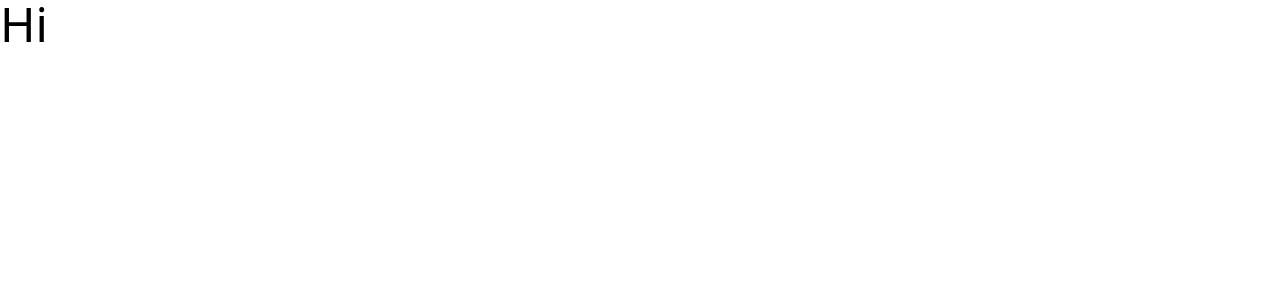
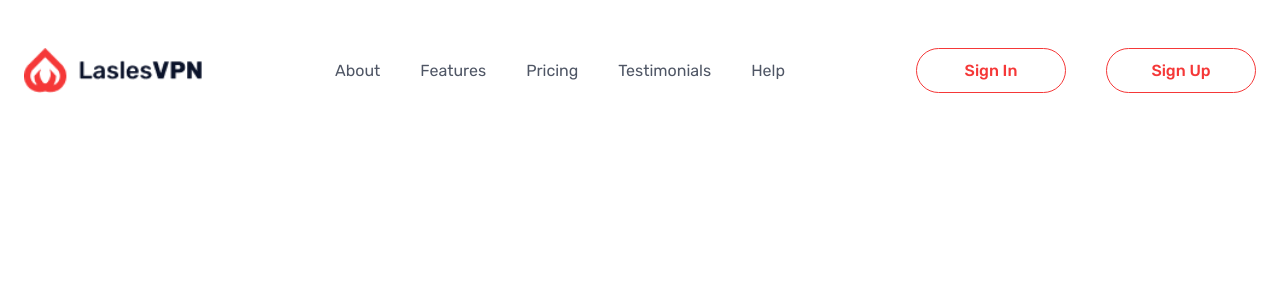
Before and after one commit to AlfazUlIslam/las-les-vpn, a React (Vite) app: page / in a window 1280 px wide. Shown: the top 300 px of the page. Built offline with nearby package versions, Linux system fonts and the light colour scheme; the HTML template or start-up script is replaced by a standard one.

Commit message:
navbar added

```diff
--- a/package.json
+++ b/package.json
@@ -11,7 +11,8 @@
   },
   "dependencies": {
     "react": "^18.3.1",
-    "react-dom": "^18.3.1"
+    "react-dom": "^18.3.1",
+    "react-icons": "^5.3.0"
   },
   "devDependencies": {
     "@eslint/js": "^9.13.0",
--- a/src/App.jsx
+++ b/src/App.jsx
@@ -1,10 +1,11 @@
+import { Navbar } from "./components"
 import './App.css'
 
 function App() {
   return (
-    <>
-      <div className="text-5xl">Hi</div>
-    </>
+    <div className="app">
+      <Navbar />
+    </div>
   )
 }
 
--- a/src/components/Navbar/Navbar.css
+++ b/src/components/Navbar/Navbar.css
@@ -0,0 +1,25 @@
+@keyframes slide-up-animation {
+    0% {
+        transform: translateY(100px);
+        -webkit-transform: translateY(100px);
+    }
+    100% {
+        transform: translateY(0px);
+        -webkit-transform: translateY(0px);
+    }
+}
+
+@-webkit-keyframes slide-up-animation {
+    0% {
+        transform: translateY(100px);
+        -webkit-transform: translateY(100px);
+    }
+    100% {
+        transform: translateY(0px);
+        -webkit-transform: translateY(0px);
+    }
+}
+
+.slide-up {
+    animation: slide-up-animation 0.8s;
+}
--- a/src/components/Navbar/Navbar.jsx
+++ b/src/components/Navbar/Navbar.jsx
@@ -1,9 +1,84 @@
+import { useState } from "react"
+import Navlink from "../Navlink/Navlink"
+import NavbarButton from "../NavbarButton/NavbarButton"
+import { IoMenuSharp, IoCloseSharp } from "react-icons/io5"
 import { logo } from "../../assets"
 import "./Navbar.css"
 
 const Navbar = () => {
-  return (
-    <div>Navbar</div>
-  )
+    const [toggle, setToggle] = useState(false)
+
+    const handleToggle = () => {
+        setToggle(prevToggle => !prevToggle)
+    }
+
+    return (
+        // navbar
+        <nav>
+            {/* container */}
+            <div className="container p-6 flex justify-between
+            items-center lg:py-8 xl:py-12">
+                {/* logo */}
+                <div>
+                    <img
+                        className="w-[120px] sm:w-[160px] xl:w-[180px]"
+                        src={logo}
+                        alt="LasLesVPN Logo"
+                    />
+                </div>
+                {/* navbar links */}
+                <ul className="hidden md:flex md:justify-center
+                md:items-center md:gap-[20px] xl:gap-[40px]">
+                    <Navlink content={"About"} />
+                    <Navlink content={"Features"} />
+                    <Navlink content={"Pricing"} />
+                    <Navlink content={"Testimonials"} />
+                    <Navlink content={"Help"} />
+                </ul>
+                {/* sign in & sign up buttons */}
+                <div className="hidden md:flex md:justify-center
+                md:items-center md:gap-[10px] xl:gap-[40px]">
+                    {/* sign in button */}
+                    <NavbarButton content={"Sign In"} />
+                    {/* sign up button */}
+                    <NavbarButton content={"Sign Up"} />
+                </div>
+                {/* mobile menu & button */}
+                <div className="relative md:hidden">
+                    {/* mobile menu button */}
+                    <button
+                        className="text-3xl"
+                        onClick={handleToggle}
+                    >
+                        {toggle ? <IoCloseSharp /> : <IoMenuSharp />}
+                    </button>
+                    {/* mobile menu */}
+                    {toggle &&
+                    <div className="min-w-sm border border-[#DDD]
+                    rounded-lg shadow-xl px-6 py-4 flex flex-col
+                    gap-4 absolute top-14 -right-4 slide-up">
+                        {/* navbar links */}
+                        <ul className="flex flex-col justify-center
+                        items-center">
+                            <Navlink content={"About"} />
+                            <Navlink content={"Features"} />
+                            <Navlink content={"Pricing"} />
+                            <Navlink content={"Testimonials"} />
+                            <Navlink content={"Help"} />
+                        </ul>
+                        {/* sign in & sign up buttons */}
+                        <div className="flex flex-col justify-center
+                        items-center gap-2">
+                            {/* sign in button */}
+                            <NavbarButton content={"Sign In"} />
+                            {/* sign up button */}
+                            <NavbarButton content={"Sign Up"} />
+                        </div>
+                    </div>
+                    }
+                </div>
+            </div>
+        </nav>
+    )
 }
 export default Navbar
--- /dev/null
+++ b/src/components/NavbarButton/NavbarButton.jsx
@@ -0,0 +1,15 @@
+const NavbarButton = (props) => {
+    const { content } = props
+
+    return (
+        // navbar button
+        <button className="w-[100px] h-[30px] border border-darkRed
+        rounded-[50px] font-rubik font-medium text-[12px] text-darkRed
+        transition-all duration-1000 hover:bg-darkRed hover:shadow-darkRed
+        hover:text-[#FFF] active:scale-90 lg:w-[120px] lg:h-[40px] lg:text-[14px]
+        xl:w-[150px] xl:h-[45px] xl:text-[16px]">
+            {content}
+        </button>
+    )
+}
+export default NavbarButton
--- /dev/null
+++ b/src/components/Navlink/Navlink.jsx
@@ -0,0 +1,20 @@
+const Navlink = (props) => {
+    const { content } = props
+
+    return (
+        // navlink
+        <li>
+            <a
+                href="#"
+                className="font-rubik font-normal text-[12px] text-darkGray
+                relative transition-all duration-1000 hover:text-darkRed
+                after:content-[''] after:w-[0%] after:h-[1px] after:bg-darkRed
+                after:absolute after:left-0 after:bottom-[-3px] after:transition-all
+                after:duration-1000 hover:after:w-[100%] lg:text-[14px] xl:text-[16px]"
+            >
+                {content}
+            </a>
+        </li>
+    )
+}
+export default Navlink
--- /dev/null
+++ b/src/components/index.js
@@ -0,0 +1 @@
+export { default as Navbar } from "./Navbar/Navbar"
--- a/tailwind.config.js
+++ b/tailwind.config.js
@@ -5,7 +5,11 @@ export default {
     "./src/**/*.{js,jsx}"
   ],
   theme: {
-    extend: {},
+    extend: {
+      boxShadow: {
+        'darkRed': '0 35px 60px -15px #59F53838',
+      }
+    },
     colors: {
       lightWhite: "#F6F6F6",
       darkWhite: "#F8F8F8",
```
Also changed, not shown: 1 other file (tests, documents, lock files or other folders).
